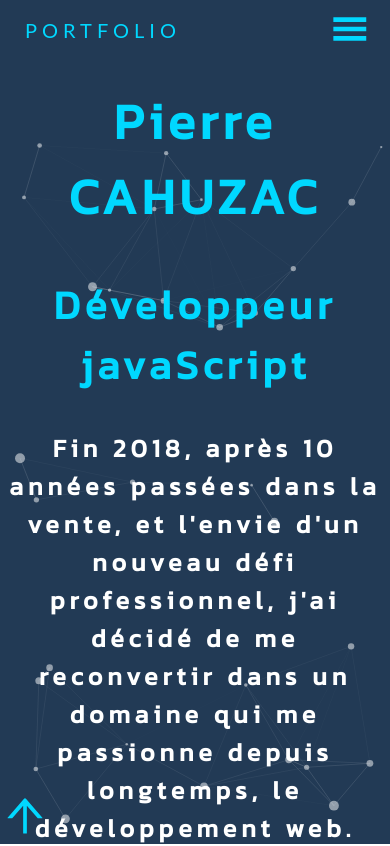
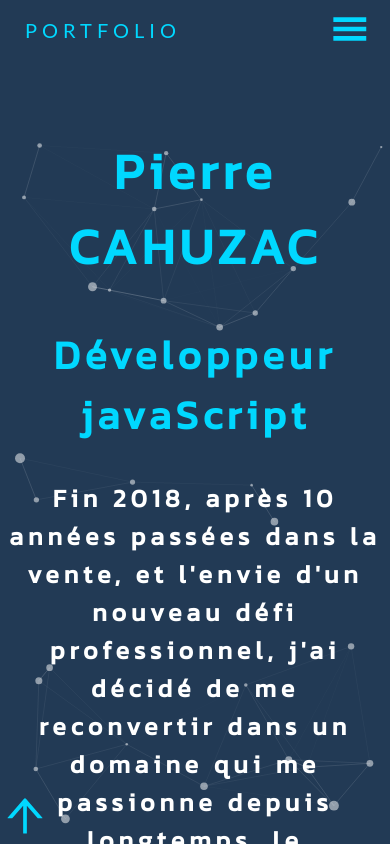
Before and after one commit to pierrecahuzac/portfolio, a React (Create React App) app: page / in a window 390 px wide. Shown: the top 846 px of the page. Built offline with nearby package versions, Linux system fonts and the light colour scheme.

Commit message:
modification on presentation.scss

```diff
--- a/package.json
+++ b/package.json
@@ -17,6 +17,7 @@
     "sass": "^1.56.1",
     "serve": "^14.0.1",
     "tsparticles": "^2.3.4",
+    "vercel": "^30.0.0",
     "web-vitals": "^2.1.4"
   },
   "scripts": {
--- a/src/Assets/CSS/Presentation.scss
+++ b/src/Assets/CSS/Presentation.scss
@@ -12,6 +12,7 @@
         height: 100vh;
         font-weight: 700;
         text-align: left;
+        margin-top: 50px;
         /*    margin-top: 150px; */
         margin-bottom: 50px;
         &_container {
```
Also changed, not shown: 2 other files (tests, documents, lock files or other folders).
